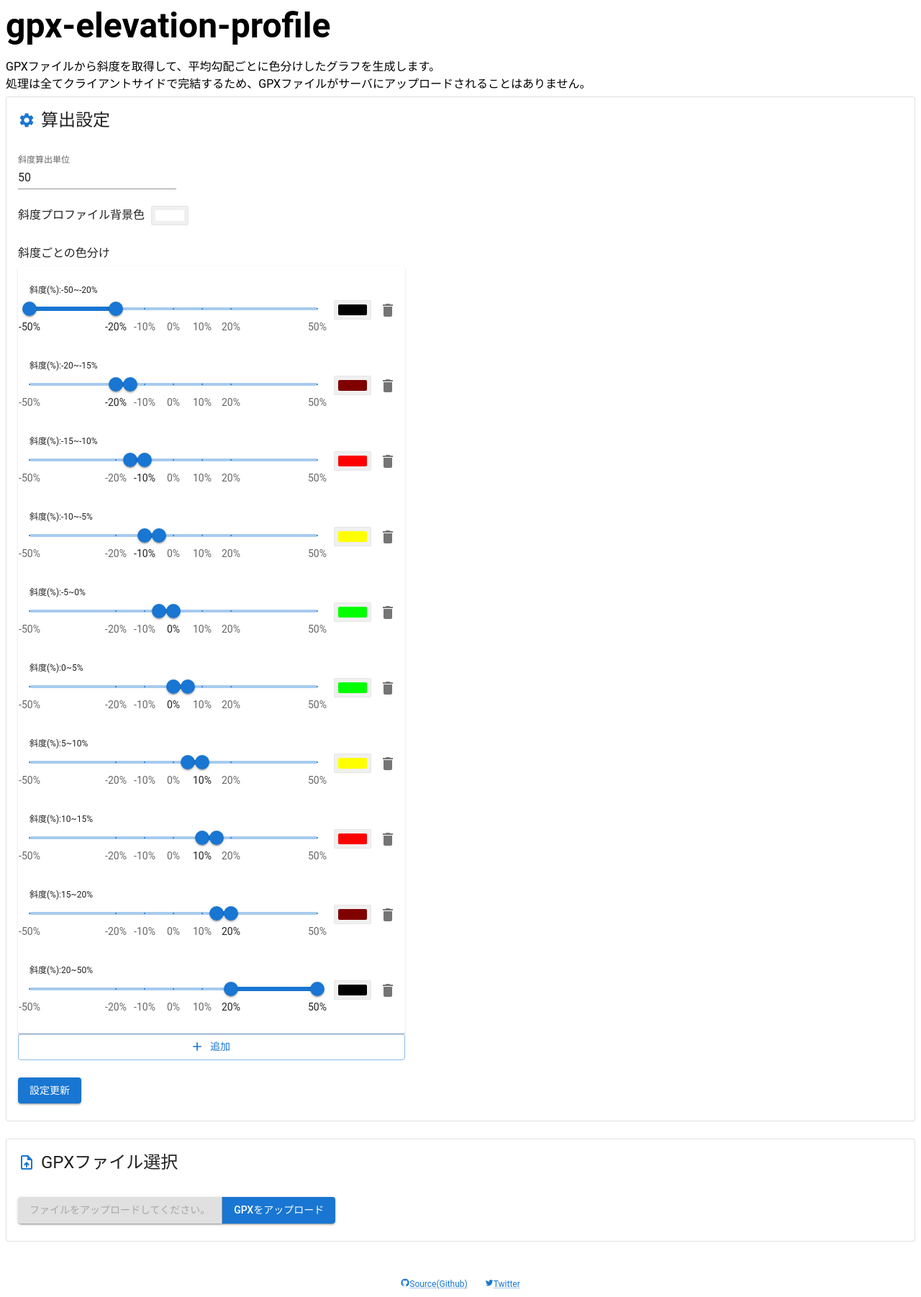
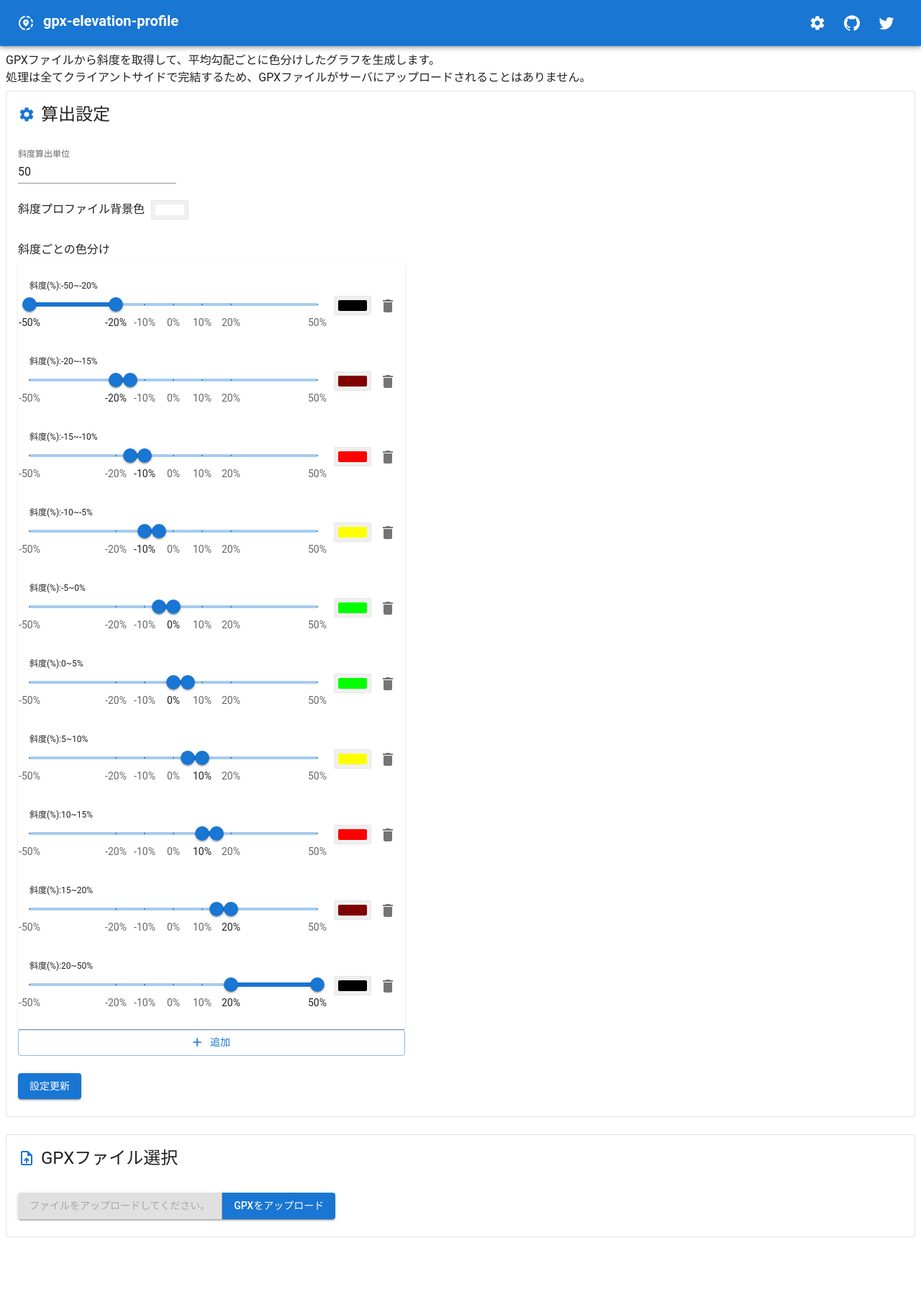
Before and after one commit to aoisupersix/gpx-elevation-profile, a React app: page / in a window 1280 px wide. Shown: the whole page at 72% size. After the commit the page ends 1777 px from the top, so only its background shows below. Built offline with nearby package versions, Linux system fonts and the light colour scheme; the HTML template or start-up script is replaced by a standard one.

Commit message:
update: move footer links to app bar.

```diff
--- a/src/components/App.tsx
+++ b/src/components/App.tsx
@@ -1,14 +1,16 @@
 import * as React from 'react'
 
 import { Grid, Typography } from '@mui/material'
+import CssBaseline from '@mui/material/CssBaseline'
 import { createTheme, ThemeProvider } from '@mui/material/styles'
 import { Track } from 'gpxparser'
+import styled from 'styled-components'
 
 import { DistancePoint } from '../models/distance-point'
 import { convertPoints } from '../models/point-converter'
 import { defaultSetting, ProfileSetting } from '../models/profile-setting'
+import { AppBar } from './AppBar'
 import { ElevationViewer } from './ElevationViewer'
-import { Footer } from './Footer'
 import { GpxUploader } from './GpxUploader'
 import { ProfileSettingForm } from './ProfileSettingForm'
 import { Spacer } from './Spacer'
@@ -56,6 +58,10 @@ const theme = createTheme({
     },
 })
 
+const MarginedBody = styled.div`
+    margin: 8px;
+`
+
 const App = () => {
     const {
         setting,
@@ -75,13 +81,9 @@ const App = () => {
     return (
         <div className="app">
             <ThemeProvider theme={theme}>
-                <Typography
-                    variant="h3"
-                    sx={{ fontWeight: 'bold' }}
-                    gutterBottom
-                >
-                    gpx-elevation-profile
-                </Typography>
+                <CssBaseline />
+                <AppBar />
+                <MarginedBody>
                     <Typography gutterBottom>
                         GPXファイルから斜度を取得して、平均勾配ごとに色分けしたグラフを生成します。
                         <br />
@@ -116,7 +118,7 @@ const App = () => {
                             setting={setting}
                         />
                     )}
-                <Footer />
+                </MarginedBody>
             </ThemeProvider>
         </div>
     )
--- /dev/null
+++ b/src/components/AppBar.tsx
@@ -0,0 +1,57 @@
+import * as React from 'react'
+
+import GitHubIcon from '@mui/icons-material/GitHub'
+import SettingsIcon from '@mui/icons-material/Settings'
+import ShareLocationIcon from '@mui/icons-material/ShareLocation'
+import TwitterIcon from '@mui/icons-material/Twitter'
+import {
+    AppBar as MUIAppBar,
+    IconButton,
+    Toolbar,
+    Typography,
+} from '@mui/material'
+
+export const AppBar: React.FC<Record<string, never>> = () => {
+    return (
+        <MUIAppBar position="static">
+            <Toolbar>
+                <IconButton
+                    size="large"
+                    color="inherit"
+                    edge="start"
+                    disableRipple
+                    sx={{ cursor: 'default' }}
+                >
+                    <ShareLocationIcon />
+                </IconButton>
+                <Typography
+                    variant="h6"
+                    component="div"
+                    sx={{ fontWeight: 'bold', flexGrow: 1 }}
+                    gutterBottom
+                >
+                    gpx-elevation-profile
+                </Typography>
+                <IconButton size="large" color="inherit">
+                    <SettingsIcon />
+                </IconButton>
+                <IconButton
+                    size="large"
+                    color="inherit"
+                    href="https://github.com/aoisupersix/gpx-elevation-profile"
+                    target="_blank"
+                >
+                    <GitHubIcon />
+                </IconButton>
+                <IconButton
+                    size="large"
+                    color="inherit"
+                    href="https://twitter.com/aoisupersix"
+                    target="_blank"
+                >
+                    <TwitterIcon />
+                </IconButton>
+            </Toolbar>
+        </MUIAppBar>
+    )
+}
--- a/src/components/Footer.tsx
+++ /dev/null
@@ -1,23 +0,0 @@
-import React from 'react'
-
-import GitHubIcon from '@mui/icons-material/GitHub'
-import TwitterIcon from '@mui/icons-material/Twitter'
-import { Link, Stack } from '@mui/material'
-
-export const Footer: React.FC<Record<string, never>> = ({}) => {
-    return (
-        <Stack direction="row" gap={3} justifyContent="center">
-            <Link
-                href="https://github.com/aoisupersix/gpx-elevation-profile"
-                variant="caption"
-            >
-                <GitHubIcon fontSize="inherit" />
-                Source(Github)
-            </Link>
-            <Link href="https://twitter.com/aoisupersix" variant="caption">
-                <TwitterIcon fontSize="inherit" />
-                Twitter
-            </Link>
-        </Stack>
-    )
-}
```
Lines whose indentation alone changed are shown as unchanged.
